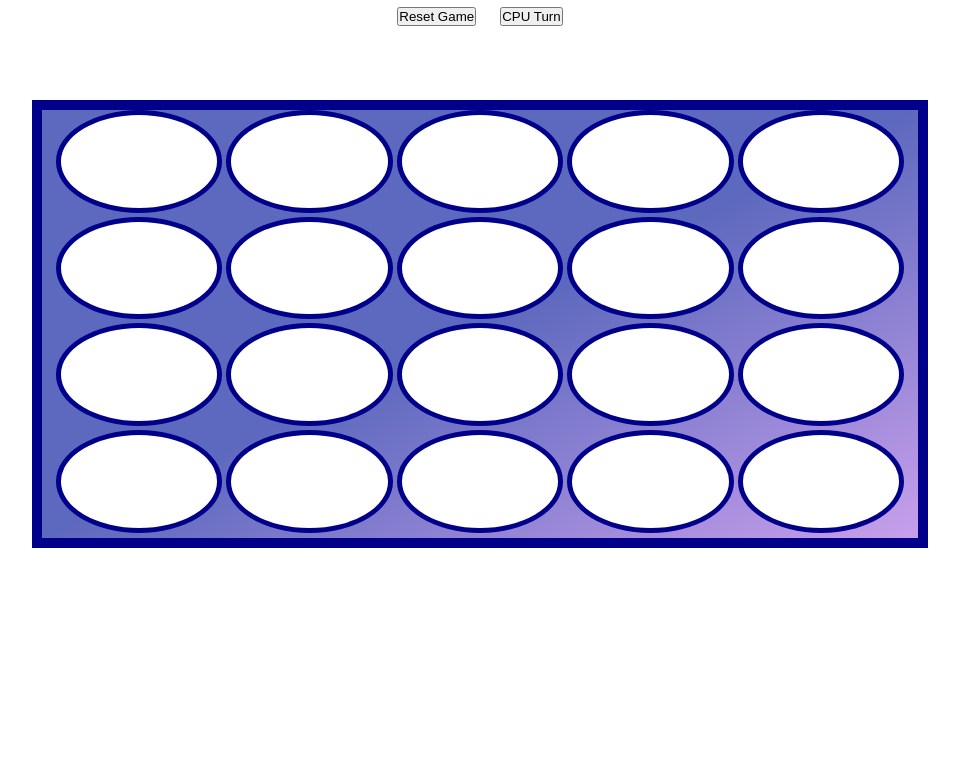
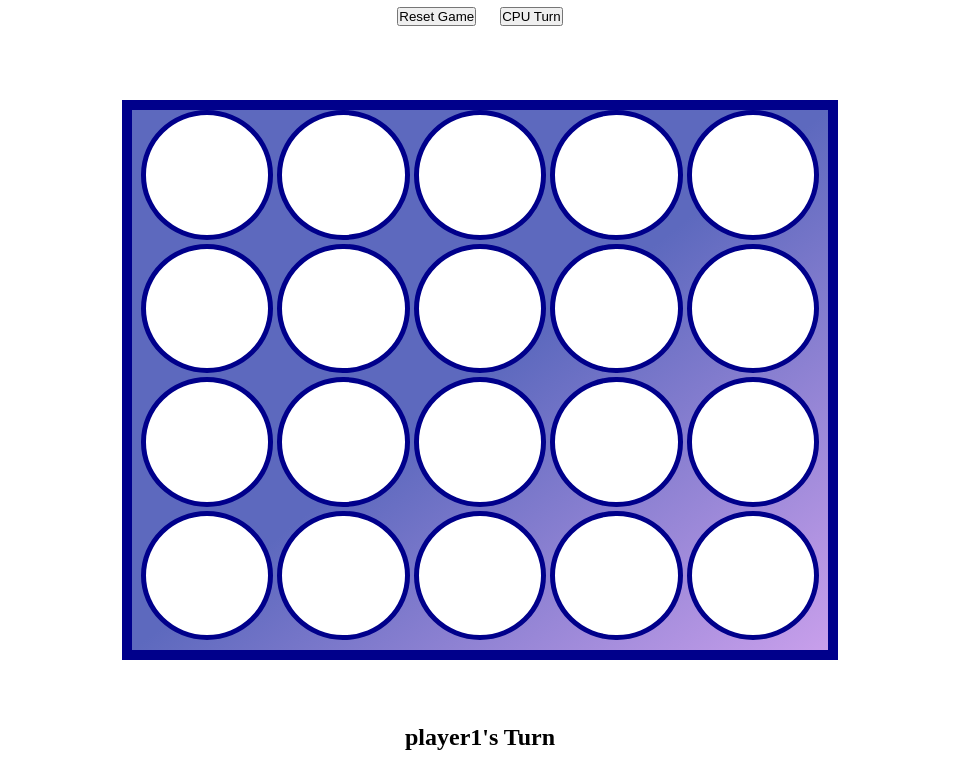
Before and after one commit to achasek/Connect4, a plain HTML site: page index.html in a window 1280 px wide. Shown: the part 40-800 px from the top of the page, without its empty margins (160-1119 px from the left). Drawn offline with Linux system fonts and the light colour scheme.

Commit message:
'its a tie message works'

```diff
--- a/css/main.css
+++ b/css/main.css
@@ -13,8 +13,8 @@ button {
 }
 
 #board {
-    height: 56vh;
-    width: 70vw;
+    height: 70vh;
+    width: 56vw;
     margin: 5% auto;
     background: linear-gradient(to right bottom, #5D69BE 50%, #c89FEB);
     border: 10px solid darkblue;
--- a/js/main.js
+++ b/js/main.js
@@ -79,13 +79,12 @@ function changeTurn() {
 
 function render() {
     // if its tie, win, or currently someones turn
-    if(!winner) {
-        if (board.forEach((row, idx) => {
-             true
-            }) {
-            messageDisplayEl.innerHTML = "It's a tie!";
-            }
-        }
+    if (board.every(row => row.every(square => square))) {
+        messageDisplayEl.innerHTML = "It's a tie!"
+    } else if(!winner) {
+        messageDisplayEl.innerHTML = `${PLAYER_LOOKUP[turn].name}'s Turn`
+    } else {
+        messageDisplayEl.innerHTML = `${PLAYER_LOOKUP[winner].name} Wins!`
     }
 
     board.forEach((row, idx) => {
```
